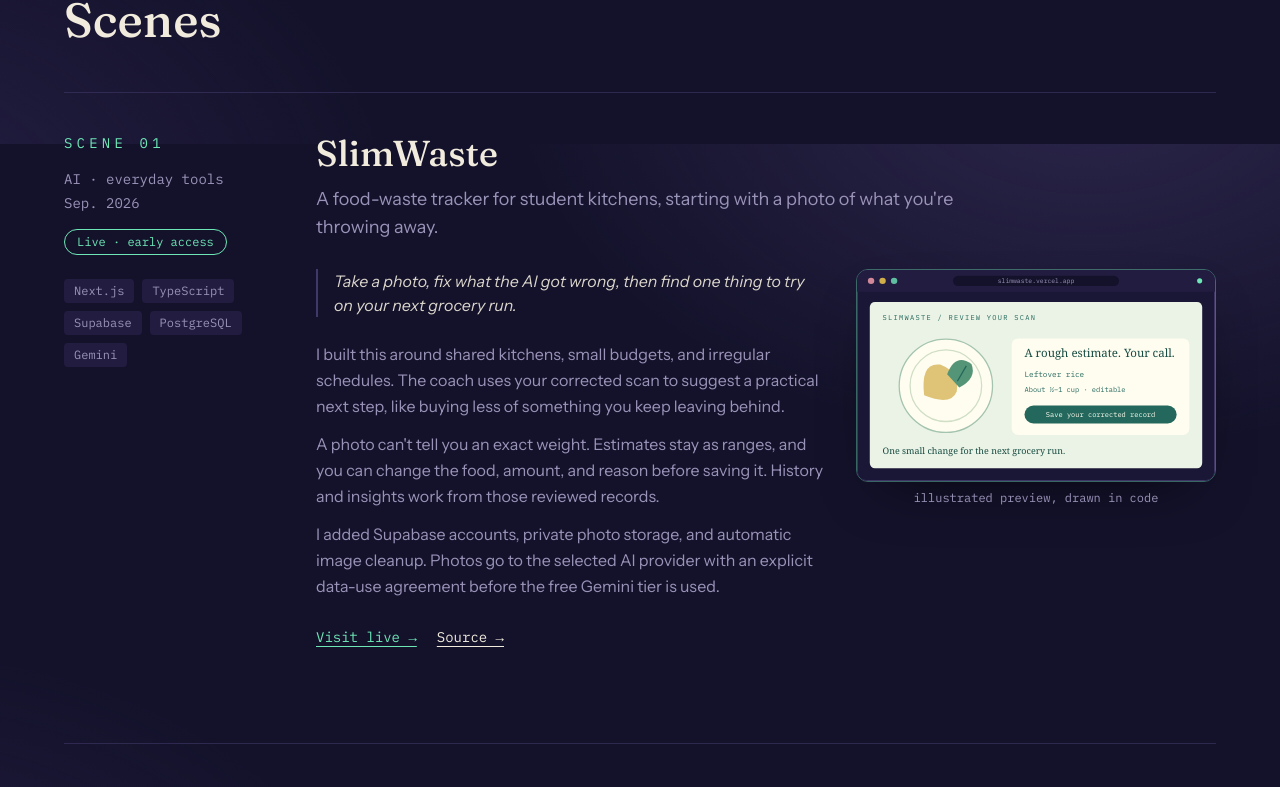
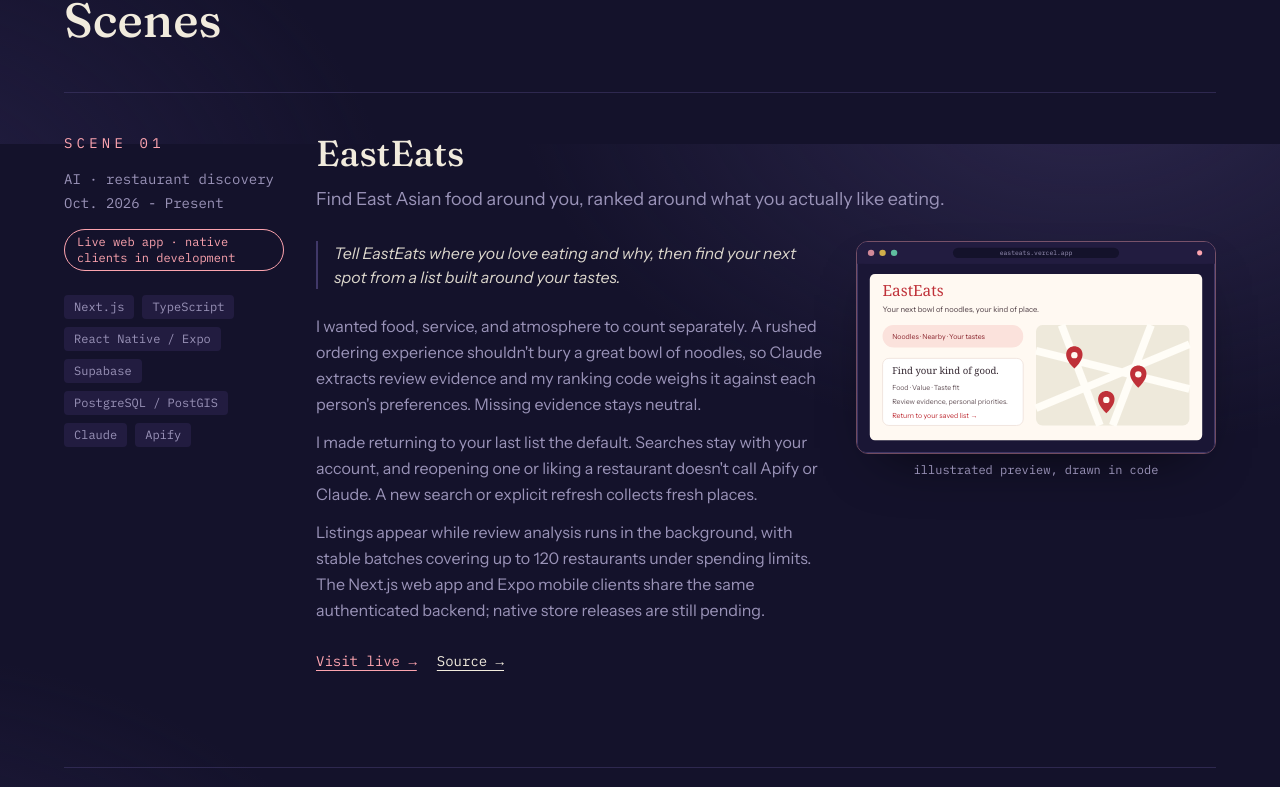
Before and after one commit to mutms7/PersonalWebsite, a React (Vite) app: page / in a window 1280 px wide. Shown: the part 2256-3043 px from the top of the page. Built offline with nearby package versions, Linux system fonts and the light colour scheme.

Commit message:
Add EastEats project, resume entry, and expandable project list

```diff
--- a/src/App.tsx
+++ b/src/App.tsx
@@ -419,15 +419,32 @@ function Lightbox({
 
 function Scenes({ onOpenShot }: { onOpenShot: (shots: Shot[], index: number) => void }) {
   const projects = getProjectsInDisplayOrder(resume.projects)
+  const [expanded, setExpanded] = useState(false)
+
+  useEffect(() => {
+    const revealTarget = () => {
+      const id = window.location.hash.slice(1)
+      if (projects.slice(4).some((project) => getProjectSectionId(project.title) === id)) {
+        setExpanded(true)
+        requestAnimationFrame(() => document.getElementById(id)?.scrollIntoView({
+          behavior: reducedMotion() ? 'auto' : 'smooth', block: 'start'
+        }))
+      }
+    }
+    revealTarget()
+    window.addEventListener('hashchange', revealTarget)
+    return () => window.removeEventListener('hashchange', revealTarget)
+  }, [])
 
   return (
     <section id="scenes" className="mx-auto max-w-page px-5 py-20 sm:px-8">
       <SectionLabel kicker="Act I · The work" title="Scenes" />
-      <div className="space-y-24">
+      <div id="project-scenes" className="space-y-24">
         {projects.map((project, i) => (
           <article
             key={project.title}
             id={getProjectSectionId(project.title)}
+            hidden={!expanded && i >= 4}
             className="reveal scroll-mt-24 border-t border-thread/60 pt-10"
           >
             <div className="grid gap-8 lg:grid-cols-[220px_1fr]">
@@ -531,6 +548,20 @@ function Scenes({ onOpenShot }: { onOpenShot: (shots: Shot[], index: number) =>
           </article>
         ))}
       </div>
+      {projects.length > 4 && (
+        <button
+          type="button"
+          aria-expanded={expanded}
+          aria-controls="project-scenes"
+          onClick={() => {
+            setExpanded(!expanded)
+            if (expanded) document.getElementById('scenes')?.scrollIntoView({ behavior: reducedMotion() ? 'auto' : 'smooth' })
+          }}
+          className="mt-12 min-h-11 rounded-lg border border-thread px-5 py-3 font-mono text-sm text-paper transition-colors hover:border-glow-amber hover:text-glow-amber focus-visible:outline focus-visible:outline-2 focus-visible:outline-offset-4 focus-visible:outline-glow-amber"
+        >
+          {expanded ? 'Show fewer projects ↑' : `More projects (${projects.length - 4}) ↓`}
+        </button>
+      )}
     </section>
   )
 }
--- a/src/components/ProjectArt.tsx
+++ b/src/components/ProjectArt.tsx
@@ -646,8 +646,36 @@ function Typer() {
   )
 }
 
+function EastEats() {
+  return (
+    <svg {...frameProps} aria-label="EastEats illustrated preview of taste preferences and restaurant discovery">
+      <Chrome label="easteats.vercel.app" accent="#fda4af" />
+      <rect x="20" y="50" width="520" height="260" rx="8" fill="#fff9f2" />
+      <text x="40" y="84" fill="#bf3038" fontSize="24" fontFamily="Georgia, serif">EastEats</text>
+      <text x="40" y="110" fill="#514047" fontSize="12">Your next bowl of noodles, your kind of place.</text>
+      <rect x="40" y="130" width="220" height="35" rx="17" fill="#fbe2dc" />
+      <text x="55" y="152" fill="#8c2830" fontSize="11">Noodles · Nearby · Your tastes</text>
+      <rect x="40" y="182" width="220" height="105" rx="10" fill="#ffffff" stroke="#e9d9d2" />
+      <text x="55" y="207" fill="#352832" fontSize="15" fontFamily="Georgia, serif">Find your kind of good.</text>
+      <text x="55" y="232" fill="#67565c" fontSize="11">Food · Value · Taste fit</text>
+      <text x="55" y="254" fill="#67565c" fontSize="11">Review evidence, personal priorities.</text>
+      <text x="55" y="275" fill="#bf3038" fontSize="11">Return to your saved list →</text>
+      <rect x="280" y="130" width="240" height="157" rx="10" fill="#eee9db" />
+      <path d="M 280 170 L 520 230 M 320 130 L 380 287 M 460 130 L 400 287 M 280 260 L 520 160" fill="none" stroke="#fffdf7" strokeWidth="12" />
+      {[[340, 185], [440, 215], [390, 255]].map(([x, y]) => (
+        <g key={x} transform={`translate(${x} ${y})`}>
+          <path d="M 0 13 C -23 -9 -10 -22 0 -22 C 10 -22 23 -9 0 13" fill="#bf3038" />
+          <circle cy="-8" r="5" fill="#fff9f2" />
+        </g>
+      ))}
+    </svg>
+  )
+}
+
 export default function ProjectArt({ title }: Props) {
   switch (title) {
+    case 'EastEats':
+      return <EastEats />
     case 'SlimWaste':
       return <SlimWaste />
     case 'Typer.AI':
--- a/src/components/StoryGraph.tsx
+++ b/src/components/StoryGraph.tsx
@@ -14,7 +14,7 @@ const accentHex: Record<string, string> = {
 // Positions keyed by project index in resume.projects (Sandfall is index 0):
 // 0 Sandfall · 1 GoodLife.AI · 2 PaletteCard AI · 3 ConquestCartes · 4 Blend Together · 5 Molt
 // 6 StockTracker · 7 The Air Outside · 8 HardHaq '25 · 9 UmbrellaShare · 10 Hairrison · 11 RougeRogue
-// 12 SlimWaste · 13 Typer.AI
+// 12 SlimWaste · 13 Typer.AI · 14 EastEats
 // Four clusters, with AI tools on the right and Sandfall anchoring the interactive worlds.
 const positions: Record<number, { x: number; y: number }> = {
   7: { x: 110, y: 150 },
@@ -30,7 +30,8 @@ const positions: Record<number, { x: number; y: number }> = {
   1: { x: 1030, y: 380 },
   2: { x: 990, y: 505 },
   10: { x: 1070, y: 630 },
-  6: { x: 710, y: 470 }
+  6: { x: 710, y: 470 },
+  14: { x: 840, y: 630 }
 }
 
 const clusters = [
@@ -44,7 +45,7 @@ const clusters = [
 // indices into resume.projects). The SVG map is unreadable below ~640px, so
 // small screens get this legible, tappable list instead of a shrunken graph.
 const clusterGroups: { label: string; members: number[] }[] = [
-  { label: 'AI projects', members: [12, 13, 1, 2, 10] },
+  { label: 'AI projects', members: [14, 13, 12, 1, 2, 10] },
   { label: 'live products', members: [3, 4, 6] },
   { label: 'hackathon podiums', members: [8, 9] },
   { label: 'interactive worlds', members: [0, 7, 11, 5] }
@@ -53,6 +54,8 @@ const clusterGroups: { label: string; members: number[] }[] = [
 type Edge = { a: number; b: number; label: string }
 
 const edgeList: Edge[] = [
+  { a: 14, b: 12, label: 'Food tools built around personal habits and choices' },
+  { a: 14, b: 13, label: 'Background AI work stays separate from everyday interaction' },
   { a: 12, b: 1, label: 'Small, practical next steps from a coach built around your own context' },
   { a: 12, b: 10, label: 'Photo-based tools with a review step before the result becomes useful' },
   { a: 13, b: 1, label: 'Local interaction keeps working without waiting for a cloud model' },
@@ -235,7 +238,13 @@ export default function StoryGraph() {
   }, [activeNode, activeEdge, projects])
 
   function goTo(index: number) {
-    const el = document.getElementById(getProjectSectionId(projects[index].title))
+    const id = getProjectSectionId(projects[index].title)
+    if (window.location.hash === `#${id}`) {
+      window.dispatchEvent(new HashChangeEvent('hashchange'))
+    } else {
+      window.location.hash = id
+    }
+    const el = document.getElementById(id)
     const reduce = window.matchMedia('(prefers-reduced-motion: reduce)').matches
     el?.scrollIntoView({ behavior: reduce ? 'auto' : 'smooth', block: 'start' })
   }
--- a/src/data/resume.ts
+++ b/src/data/resume.ts
@@ -72,8 +72,9 @@ export type Resume = {
 // first. Keep this separate from the data array because the story map has its
 // own thematic layout and should not change when the editorial order does.
 export const projectDisplayOrder = [
+  'EastEats',
+  'Typer.AI',
   'SlimWaste',
-  'Typer.AI',
   'GoodLife.AI',
   'PaletteCard AI',
   'Sandfall',
@@ -417,6 +418,24 @@ export const resume: Resume = {
       ],
       accent: 'cyan',
       featured: true
+    },
+    {
+      title: 'EastEats',
+      subtitle: 'Find East Asian food around you, ranked around what you actually like eating.',
+      category: 'AI · restaurant discovery',
+      status: 'Live web app · native clients in development',
+      date: 'Oct. 2026 - Present',
+      live: 'https://easteats.vercel.app',
+      repo: 'https://github.com/mutms7/easteats',
+      stack: ['Next.js', 'TypeScript', 'React Native / Expo', 'Supabase', 'PostgreSQL / PostGIS', 'Claude', 'Apify'],
+      highlight: "Tell EastEats where you love eating and why, then find your next spot from a list built around your tastes.",
+      bullets: [
+        "I wanted food, service, and atmosphere to count separately. A rushed ordering experience shouldn't bury a great bowl of noodles, so Claude extracts review evidence and my ranking code weighs it against each person's preferences. Missing evidence stays neutral.",
+        "I made returning to your last list the default. Searches stay with your account, and reopening one or liking a restaurant doesn't call Apify or Claude. A new search or explicit refresh collects fresh places.",
+        "Listings appear while review analysis runs in the background, with stable batches covering up to 120 restaurants under spending limits. The Next.js web app and Expo mobile clients share the same authenticated backend; native store releases are still pending."
+      ],
+      accent: 'rose',
+      featured: true
     }
   ],
   experience: [
```
Also changed, not shown: 5 other files (tests, documents, lock files or other folders).
